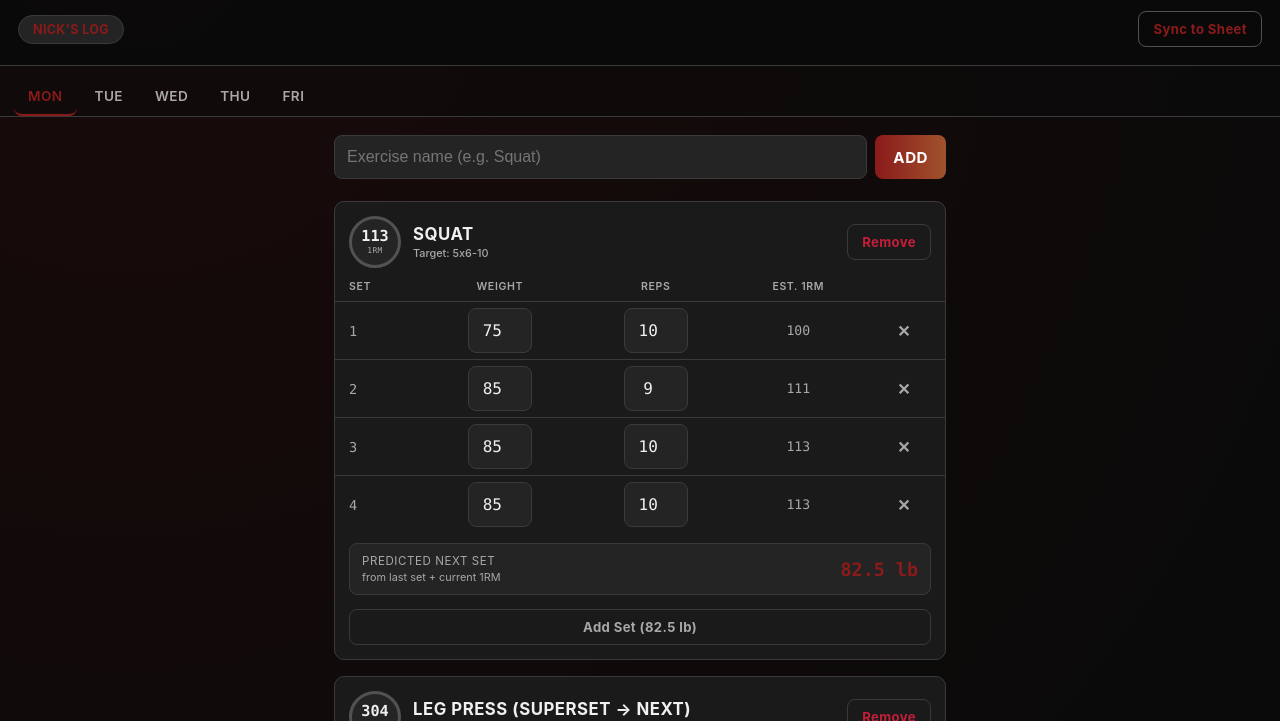
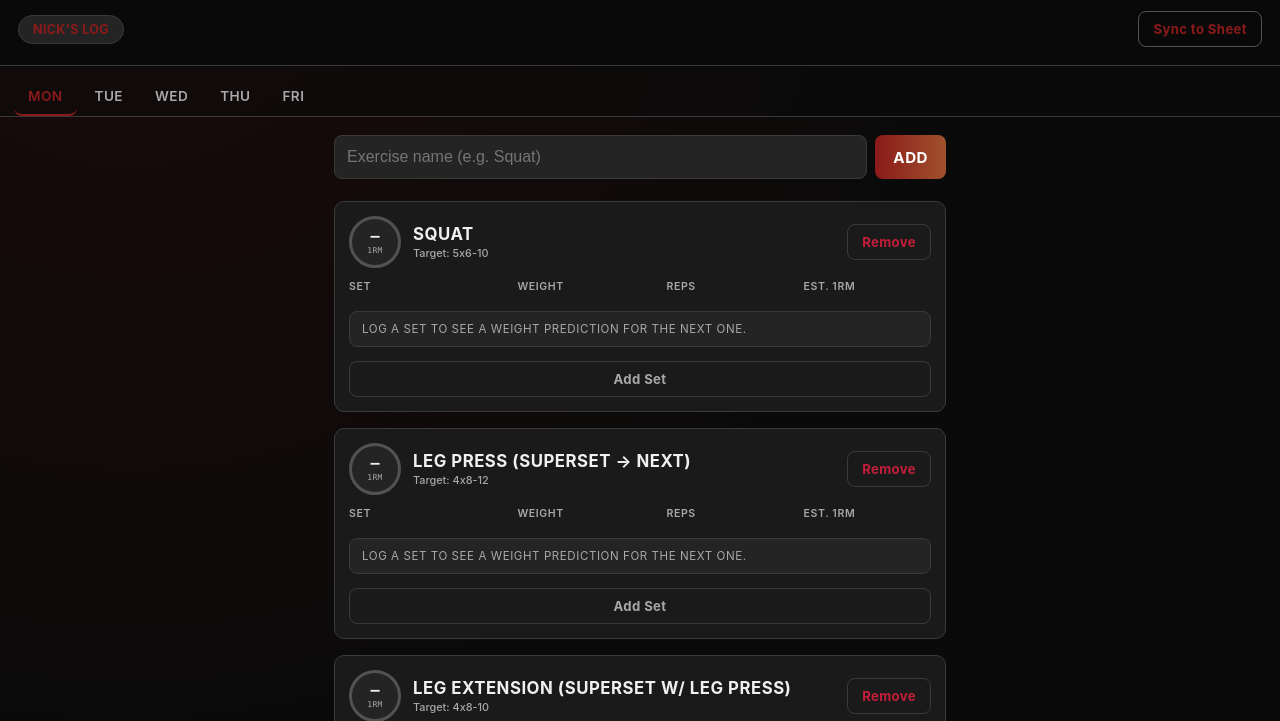
Before and after one commit to nstock1999-commits/Iron-Log-Nick, a plain HTML site: page index.html in a window 1280 px wide. Shown: the part 79-800 px from the top of the page. Drawn offline with Linux system fonts and the light colour scheme.

Commit message:
Update index.html

```diff
--- a/index.html
+++ b/index.html
@@ -66,7 +66,6 @@
     color:var(--blue);
   }
 
-  /* Tabs */
   .tabs-container{
     display:flex;
     gap:4px;
@@ -259,40 +258,41 @@
   "use strict";
 
   var STORAGE_KEY = "ironlog_data_nick_v1";
+  var OLD_STORAGE_KEY = "ironlog_data_nick_v1_old";
   var PERSON = "Nick";
 
   var SEED_DAYS = [
     { dayName: "Monday", label: "Mon", exercises: [
-      { name: "Squat", target: "5x6-10", sets: [{weight:75, reps:10},{weight:85, reps:9},{weight:85, reps:10},{weight:85, reps:10}]},
-      { name: "Leg Press (superset → next)", target: "4x8-12", sets: [{weight:217, reps:12},{weight:217, reps:12},{weight:217, reps:12},{weight:227, reps:null}]},
-      { name: "Leg Extension (superset w/ Leg Press)", target: "4x8-10", sets: [{weight:30, reps:10},{weight:30, reps:10},{weight:30, reps:10},{weight:30, reps:10}]},
-      { name: "Stiff Leg Deadlift", target: "4x8-12", sets: [{weight:75, reps:10},{weight:75, reps:12},{weight:75, reps:10},{weight:75, reps:8}]},
-      { name: "Leg Curl (Drop Sets)", target: "4x8-10", sets: [{weight:40, reps:10},{weight:40, reps:10},{weight:42.5, reps:10},{weight:42.5, reps:10}]}
+      { name: "Squat", target: "5x6-10" },
+      { name: "Leg Press (superset → next)", target: "4x8-12" },
+      { name: "Leg Extension (superset w/ Leg Press)", target: "4x8-10" },
+      { name: "Stiff Leg Deadlift", target: "4x8-12" },
+      { name: "Leg Curl (Drop Sets)", target: "4x8-10" }
     ]},
     { dayName: "Tuesday", label: "Tue", exercises: [
-      { name: "Barbell Bench Press", target: "4x6-10", sets: [{weight:35, reps:10},{weight:40, reps:10},{weight:40, reps:9},{weight:40, reps:8}]},
-      { name: "Incline DB Bench Press (superset → next)", target: "5x10-15", sets: [{weight:20, reps:11}]},
-      { name: "Incline DB Flys (superset w/ Incline Press)", target: "5x10-15", sets: [{weight:20, reps:10},{weight:20, reps:10}]},
-      { name: "Pec Dec (Drop set 3rd set)", target: "4x8-10", sets: [{weight:60, reps:10},{weight:70, reps:10}]},
-      { name: "Seated Calf Raise", target: "6x12-20", sets: [] }
+      { name: "Barbell Bench Press", target: "4x6-10" },
+      { name: "Incline DB Bench Press (superset → next)", target: "5x10-15" },
+      { name: "Incline DB Flys (superset w/ Incline Press)", target: "5x10-15" },
+      { name: "Pec Dec (Drop set 3rd set)", target: "4x8-10" },
+      { name: "Seated Calf Raise", target: "6x12-20" }
     ]},
     { dayName: "Wednesday", label: "Wed", exercises: [
-      { name: "Seated Barbell Press", target: "4x6-10", sets: [{weight:55, reps:10},{weight:60, reps:10},{weight:60, reps:8},{weight:60, reps:10}]},
-      { name: "DB Lateral Raise (Drop set last set)", target: "5x12-20", sets: [] },
-      { name: "Cable Reverse Fly", target: "4x12-15", sets: [] }
+      { name: "Seated Barbell Press", target: "4x6-10" },
+      { name: "DB Lateral Raise (Drop set last set)", target: "5x12-20" },
+      { name: "Cable Reverse Fly", target: "4x12-15" }
     ]},
     { dayName: "Thursday", label: "Thu", exercises: [
-      { name: "Lat Pull Downs", target: "4x8-12", sets: [{weight:85, reps:12},{weight:90, reps:12},{weight:90, reps:12},{weight:90, reps:8}]},
-      { name: "Machine Row (Low Rows)", target: "4x8-12", sets: [{weight:55, reps:12},{weight:60, reps:12},{weight:60, reps:12},{weight:68, reps:12}]},
-      { name: "Reverse Grip Lat Pull Downs (Drop Sets)", target: "4x10-15", sets: [] },
-      { name: "Barbell Shrug ss/ Bent Over Row", target: "4x10-15", sets: [{weight:25, reps:12},{weight:25, reps:12},{weight:25, reps:12},{weight:25, reps:12}]}
+      { name: "Lat Pull Downs", target: "4x8-12" },
+      { name: "Machine Row (Low Rows)", target: "4x8-12" },
+      { name: "Reverse Grip Lat Pull Downs (Drop Sets)", target: "4x10-15" },
+      { name: "Barbell Shrug ss/ Bent Over Row", target: "4x10-15" }
     ]},
     { dayName: "Friday", label: "Fri", exercises: [
-      { name: "EZ Bar Skullcrushers", target: "4x8-12", sets: [] },
-      { name: "Cable Tricep Extensions", target: "4x10-15", sets: [{weight:40, reps:15},{weight:45, reps:15},{weight:45, reps:11},{weight:45, reps:11}]},
-      { name: "Reverse Grip Cable Tricep Ext (Drop Sets)", target: "3x12-15", sets: [] },
-      { name: "EZ Bar Preacher Curls", target: "5x8-12", sets: [] },
-      { name: "Standing Hammer Curl (Drop Sets)", target: "4x12-15", sets: [] }
+      { name: "EZ Bar Skullcrushers", target: "4x8-12" },
+      { name: "Cable Tricep Extensions", target: "4x10-15" },
+      { name: "Reverse Grip Cable Tricep Ext (Drop Sets)", target: "3x12-15" },
+      { name: "EZ Bar Preacher Curls", target: "5x8-12" },
+      { name: "Standing Hammer Curl (Drop Sets)", target: "4x12-15" }
     ]}
   ];
 
@@ -306,6 +306,34 @@
     return Math.max(0, Math.min(4, mondayIdx));
   }
 
+  function migrateOldData(){
+    try{
+      var oldRaw = localStorage.getItem(OLD_STORAGE_KEY);
+      if(oldRaw){
+        var oldData = JSON.parse(oldRaw);
+        if(oldData && oldData.exercises){
+          oldData.exercises.forEach(function(ex){
+            var matchedDay = null;
+            SEED_DAYS.forEach(function(day){
+              day.exercises.forEach(function(seedEx){
+                if(seedEx.name === ex.name){
+                  matchedDay = day.dayName;
+                }
+              });
+            });
+            if(matchedDay){
+              ex.dayName = matchedDay;
+            } else {
+              ex.dayName = SEED_DAYS[0].dayName;
+            }
+          });
+          return oldData;
+        }
+      }
+    }catch(e){}
+    return null;
+  }
+
   function buildSeedState(){
     var exercises = [];
     SEED_DAYS.forEach(function(group){
@@ -315,7 +343,7 @@
           name: ex.name,
           dayName: group.dayName,
           target: ex.target,
-          sets: (ex.sets || []).map(function(s){ return { weight: s.weight, reps: s.reps }; })
+          sets: []
         });
       });
     });
@@ -325,10 +353,18 @@
   function load(){
     try{
       var raw = localStorage.getItem(STORAGE_KEY);
-      if(!raw) return buildSeedState();
-      var parsed = JSON.parse(raw);
-      if(!parsed || !Array.isArray(parsed.exercises)) return buildSeedState();
-      return parsed;
+      if(raw){
+        var parsed = JSON.parse(raw);
+        if(parsed && Array.isArray(parsed.exercises)){
+          var hasDayNames = parsed.exercises.some(function(ex){ return ex.dayName; });
+          if(hasDayNames) return parsed;
+        }
+      }
+
+      var migrated = migrateOldData();
+      if(migrated) return migrated;
+
+      return buildSeedState();
     }catch(e){
       console.warn("IronLog: could not read saved data, starting fresh.", e);
       return buildSeedState();
```
